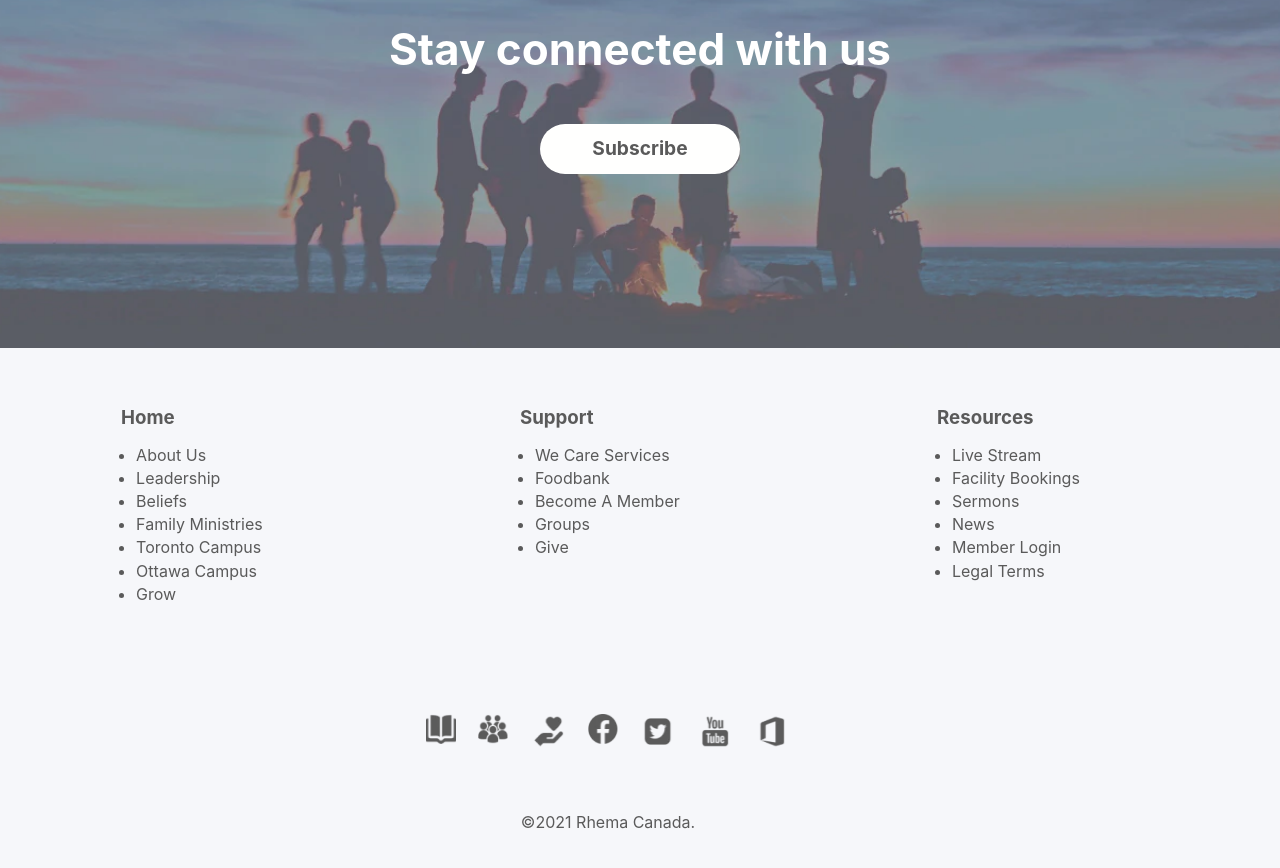
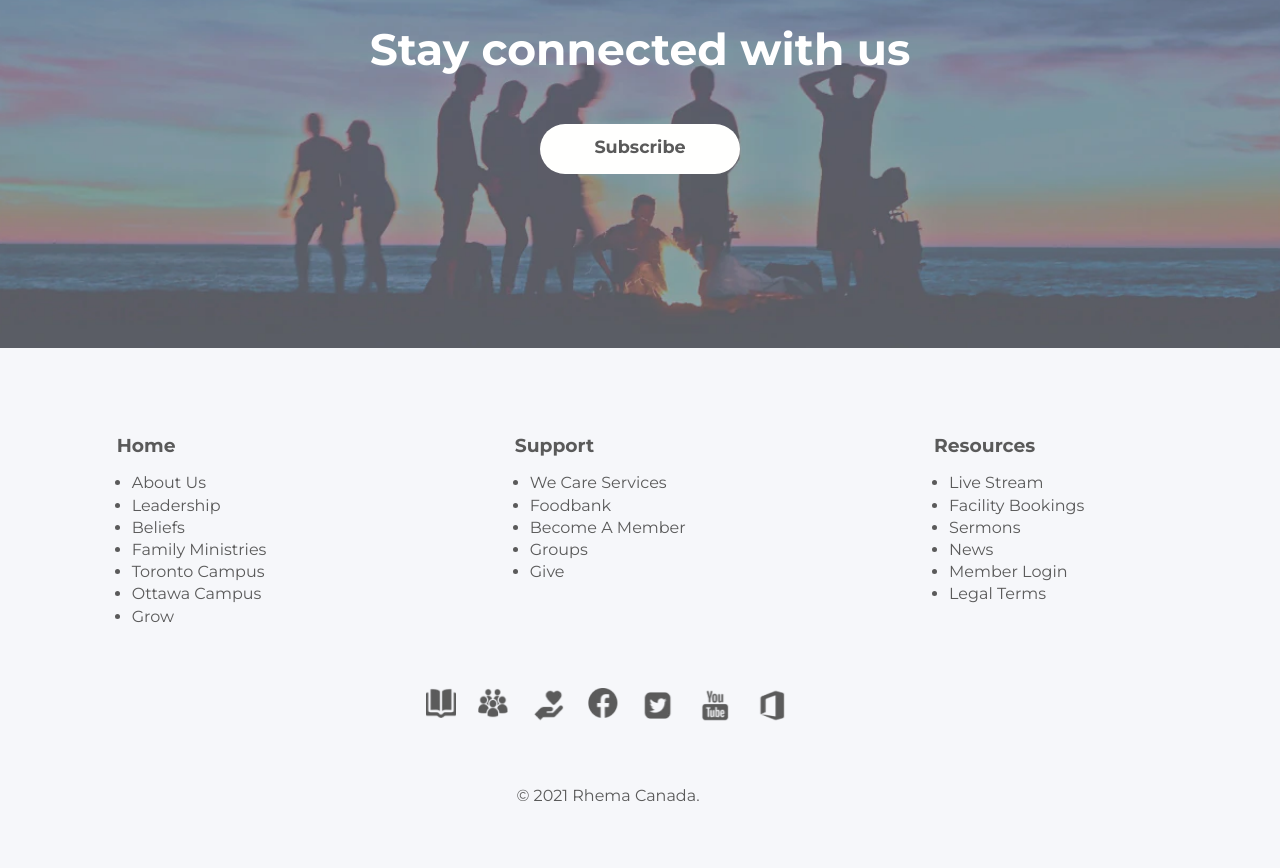
Before and after one commit to roxtran/rhemaonline-nextjs-wp, a Next.js app: page / in a window 1280 px wide. Shown: the part 1800-2668 px from the top of the page. Built offline with nearby package versions, Linux system fonts and the light colour scheme.

Commit message:
change font family

```diff
--- a/components/Footer.js
+++ b/components/Footer.js
@@ -6,7 +6,7 @@ export default function Footer() {
   return (
     <FooterWrapper>
       <div className='links'>
-        <div className='home'>
+        <div className='list'>
           <h3>Home</h3>
           <ul>
             <li>
@@ -46,7 +46,7 @@ export default function Footer() {
             </li>
           </ul>
         </div>
-        <div className='support'>
+        <div className='list'>
           <h3>Support</h3>
           <ul>
             <li>
@@ -76,7 +76,7 @@ export default function Footer() {
             </li>
           </ul>
         </div>
-        <div className='resources'>
+        <div className='list'>
           <h3>Resources</h3>
           <ul>
             <li>
@@ -158,7 +158,9 @@ export default function Footer() {
           </div>
         </a>
       </div>
-      <div className='copyright'>©{new Date().getFullYear()} Rhema Canada.</div>
+      <div className='copyright'>
+        © {new Date().getFullYear()} Rhema Canada.
+      </div>
     </FooterWrapper>
   )
 }
@@ -167,6 +169,9 @@ export const FooterWrapper = styled.div`
   background: var(--lightBG);
   height: 550px;
   padding: 4.5% 5% 5% 0;
+  display: flex;
+  flex-direction: column;
+  justify-content: center;
 
   .links {
     display: flex;
@@ -178,14 +183,20 @@ export const FooterWrapper = styled.div`
     li {
       margin: 0.2rem 0;
     }
+    @media screen and (max-width: 640px) {
+      flex-direction: column;
+    }
   }
 
+  /* .list {
+    border-right: 1px solid var(--textColor);
+  } */
+
   .icons {
-    margin: 6rem 0 3rem;
+    margin: 3rem 0;
     display: flex;
     justify-content: center;
   }
-
   .icon {
     cursor: pointer;
     margin: 0.7rem;
@@ -193,8 +204,15 @@ export const FooterWrapper = styled.div`
       transform: translateY(-5px);
     }
   }
-
   .copyright {
     text-align: center;
   }
+
+  @media screen and (max-width: 640px) {
+    height: 100%;
+    padding: 3rem;
+    ul {
+      margin-bottom: 2rem;
+    }
+  }
 `
--- a/components/Navbar.js
+++ b/components/Navbar.js
@@ -40,7 +40,7 @@ export default function Navbar() {
           <a>Events</a>
         </Link>
         <Link href='/giving'>
-          <a className='button'>Giving</a>
+          <a className='btn'>Giving</a>
         </Link>
       </Menu>
     </Nav>
@@ -93,7 +93,7 @@ export const Menu = styled.div`
     }
   }
 
-  .button {
+  a.btn {
     background: var(--orange);
     color: white;
     font-weight: bold;
@@ -102,6 +102,7 @@ export const Menu = styled.div`
     border: none;
     margin-left: 1rem;
     cursor: pointer;
+    letter-spacing: 1px;
 
     &:hover {
       background: var(--blue);
--- a/components/home/Subscribe.js
+++ b/components/home/Subscribe.js
@@ -4,7 +4,7 @@ export default function Subscribe() {
   return (
     <SubscribeWrapper>
       <h2>Stay connected with us</h2>
-      <a
+      <a className='btn'
         href='https://visitor.r20.constantcontact.com/manage/optin?v=001BRl1GnvqHBSmpUgt0bWkn1MfFFgc1eWZnLBSjeq8hPkIyEhXoERcP_p-E94Tuo8i-n6WMjixEVWfoTusoH241Xry9A65AaaC8uzGvinLhOc%3D'
         target='_blank'
       >
@@ -34,7 +34,7 @@ export const SubscribeWrapper = styled.div`
     margin-bottom: 3rem;
   }
 
-  a {
+  a.btn {
     width: 200px;
     height: 50px;
     background: var(--white);
@@ -44,7 +44,7 @@ export const SubscribeWrapper = styled.div`
     border-radius: 30px;
     border: none;
     cursor: pointer;
-    font-size: 1.2rem;
+    font-size: 1.1rem;
     text-align: center;
     text-transform: capitalize;
 
--- a/styles/GlobalStyle.js
+++ b/styles/GlobalStyle.js
@@ -1,7 +1,6 @@
 import { createGlobalStyle } from 'styled-components'
 
 const GlobalStyle = createGlobalStyle`
-
   * {
     margin: 0;
     padding: 0;
@@ -13,7 +12,7 @@ const GlobalStyle = createGlobalStyle`
   body {
     background: var(--white);
     color: var(--textColor);
-    font-family: 'Inter', sans-serif;
+    font-family: 'Montserrat', sans-serif;
     overflow-x: hidden;
     width: 100vw;
   }
--- a/styles/_variables.css
+++ b/styles/_variables.css
@@ -1,3 +1,5 @@
+@import url('https://fonts.googleapis.com/css2?family=Montserrat:wght@400;700&display=swap');
+
 :root {
   --white: #fffffe;
   --blue: #3D85F2;
```
